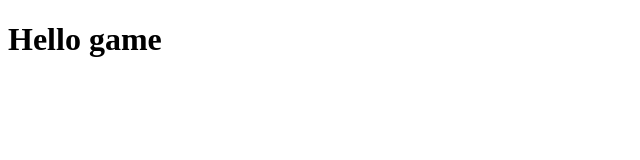
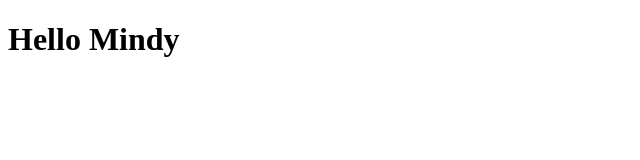
Before and after one commit to PeepingClown/gladiator, a React (Create React App) app: page /mindy in a window 1280 px wide. Shown: the top 160 px of the page, without its empty margins (0-640 px from the left). Built offline with nearby package versions, Linux system fonts and the light colour scheme.

Commit message:
created routes

```diff
--- a/package.json
+++ b/package.json
@@ -8,6 +8,7 @@
     "@testing-library/user-event": "^12.8.3",
     "react": "^17.0.2",
     "react-dom": "^17.0.2",
+    "react-router-dom": "^6.0.2",
     "react-scripts": "4.0.3",
     "web-vitals": "^1.1.2"
   },
--- a/src/App.js
+++ b/src/App.js
@@ -1,10 +1,19 @@
 import React from "react";
-
+import {
+  BrowserRouter as Router,
+  Routes,
+  Route
+} from "react-router-dom";
+import Mindy from './games/Mindy/Mindy';
 
 function App() {
   return (
     <div className="App">
-      <h1>Hello game</h1>
+      <Router>
+        <Routes>
+          <Route path="/mindy" exact element={<Mindy/>}/>
+        </Routes>
+      </Router>
     </div>
   );
 }
--- /dev/null
+++ b/src/games/Mindy/Mindy.js
@@ -0,0 +1,5 @@
+export default function Mindy(){
+    return(
+        <h1>Hello Mindy</h1>
+    )
+}
```
Also changed, not shown: src/games/Mindy/Mindy.css (added), 1 other file (tests, documents, lock files or other folders).
